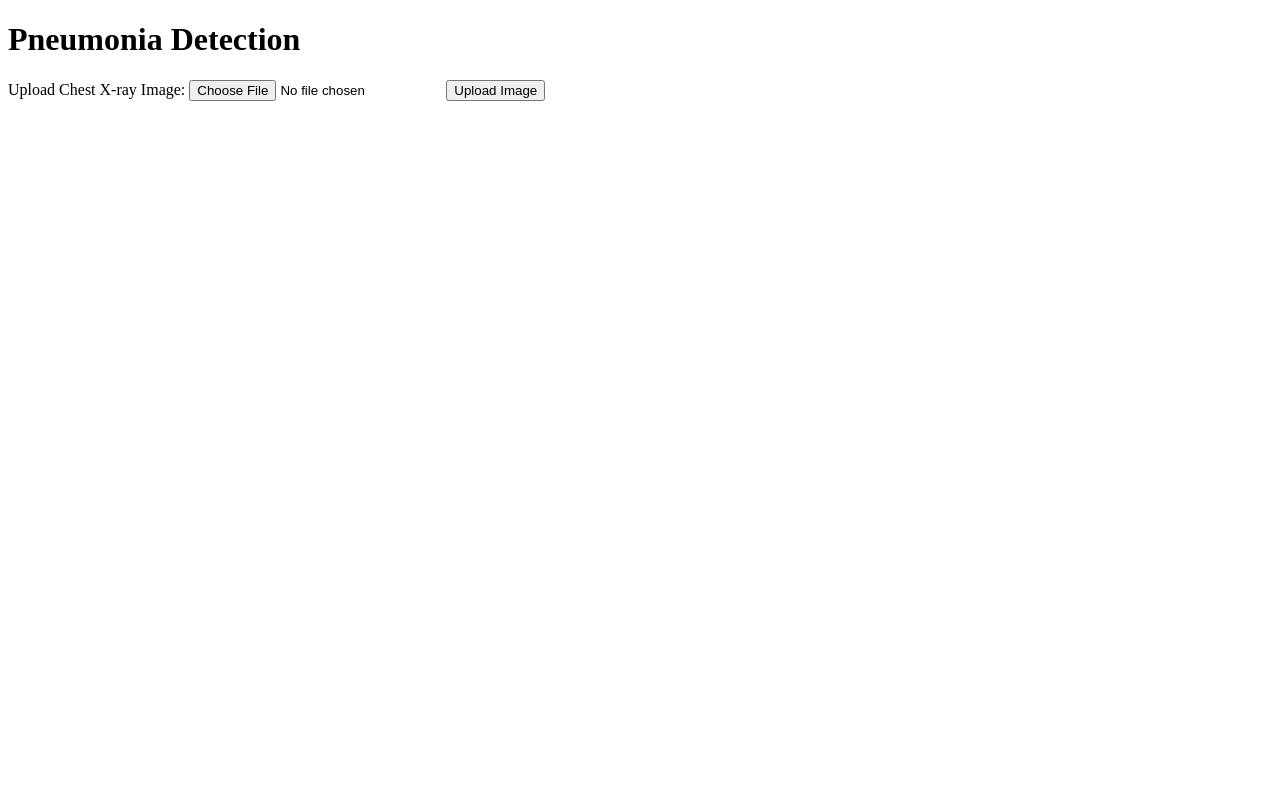
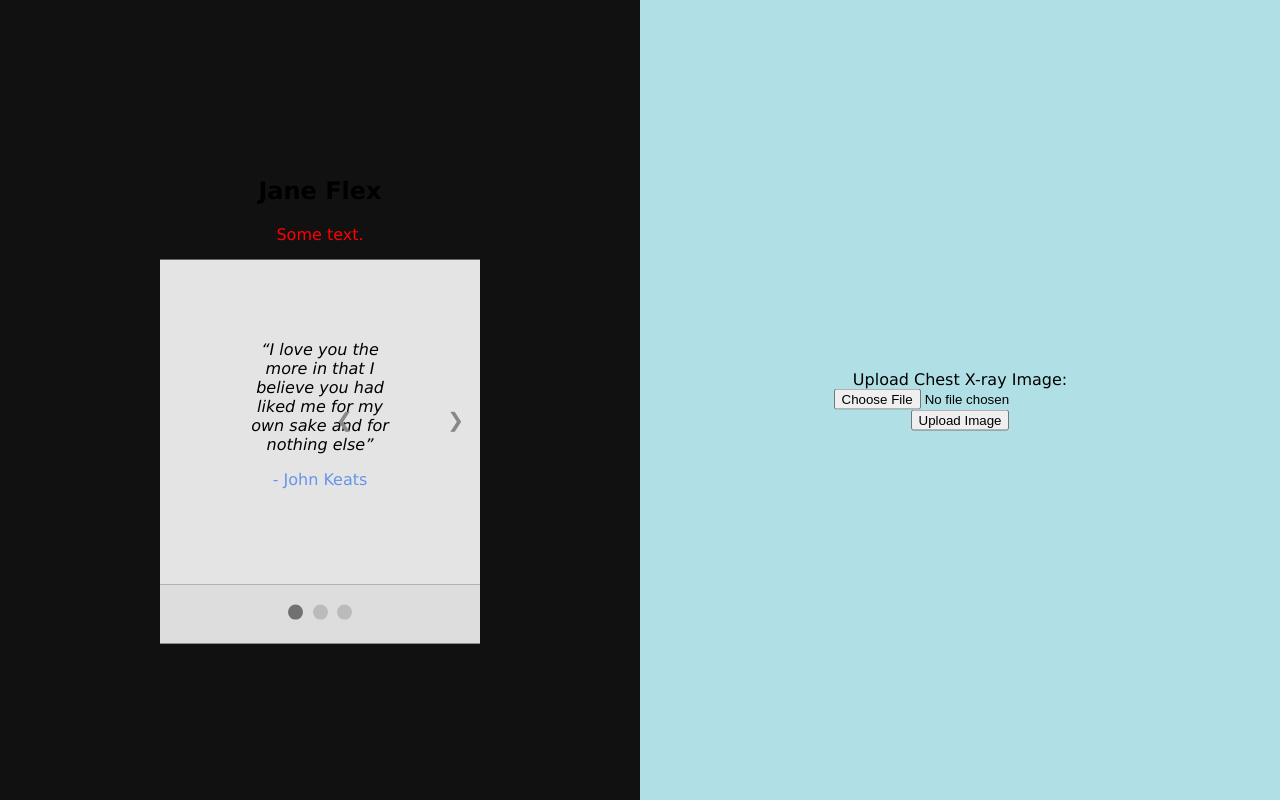
Before and after one commit to UmayyaNahanAP/MCA_Main_Project, a Django app: page / in a window 1280 px wide. Run offline with Django 4.2, Linux system fonts and the light colour scheme.

Commit message:
index page

```diff
--- a/Pneumonia_detection_using_CNN/pneumonia_detection/templates/pneumonia_detection/index.html
+++ b/Pneumonia_detection_using_CNN/pneumonia_detection/templates/pneumonia_detection/index.html
@@ -4,9 +4,197 @@
     <meta charset="UTF-8">
     <meta name="viewport" content="width=device-width, initial-scale=1.0">
     <title>Pneumonia Detection</title>
+
+    <style>
+        body {background-color: powderblue;}
+        h1   {color: blue;}
+        p    {color: red;}
+
+
+
+
+.split {
+    height: 100%;
+    width: 50%;
+    position: fixed;
+    z-index: 1;
+    top: 0;
+    overflow-x: hidden;
+    padding-top: 20px;
+  }
+
+  .left {
+    left: 0;
+    background-color: #111;
+  }
+
+  .right {
+    right: 0;
+    background-color: powderblue;
+  }
+
+  .centered {
+    position: absolute;
+    top: 50%;
+    left: 50%;
+    transform: translate(-50%, -50%);
+    text-align: center;
+  }
+
+
+  * {box-sizing: border-box}
+body {font-family: Verdana, sans-serif; margin:0}
+
+/* Slideshow container */
+.slideshow-container {
+  position: relative;
+  background: #f1f1f1f1;
+}
+
+/* Slides */
+.mySlides {
+  display: none;
+  padding: 80px;
+  text-align: center;
+}
+
+/* Next & previous buttons */
+.prev, .next {
+  cursor: pointer;
+  position: absolute;
+  top: 50%;
+  width: auto;
+  margin-top: -30px;
+  padding: 16px;
+  color: #888;
+  font-weight: bold;
+  font-size: 20px;
+  border-radius: 0 3px 3px 0;
+  user-select: none;
+}
+
+/* Position the "next button" to the right */
+.next {
+  position: absolute;
+  right: 0;
+  border-radius: 3px 0 0 3px;
+}
+
+/* On hover, add a black background color with a little bit see-through */
+.prev:hover, .next:hover {
+  background-color: rgba(0,0,0,0.8);
+  color: white;
+}
+
+/* The dot/bullet/indicator container */
+.dot-container {
+    text-align: center;
+    padding: 20px;
+    background: #ddd;
+}
+
+/* The dots/bullets/indicators */
+.dot {
+  cursor: pointer;
+  height: 15px;
+  width: 15px;
+  margin: 0 2px;
+  background-color: #bbb;
+  border-radius: 50%;
+  display: inline-block;
+  transition: background-color 0.6s ease;
+}
+
+/* Add a background color to the active dot/circle */
+.active, .dot:hover {
+  background-color: #717171;
+}
+
+/* Add an italic font style to all quotes */
+q {font-style: italic;}
+
+/* Add a blue color to the author */
+.author {color: cornflowerblue;}
+
+
+  {% comment %} .centered img {
+    width: 150px;
+    border-radius: 50%;
+  } {% endcomment %}
+    </style>
+
+
 </head>
 <body>
     <h1>Pneumonia Detection</h1>
+    <div class="split left">
+        <div class="centered">
+          <h2>Jane Flex</h2>
+          <p>Some text.</p>
+
+
+          <div class="slideshow-container">
+
+            <div class="mySlides">
+              <q>I love you the more in that I believe you had liked me for my own sake and for nothing else</q>
+              <p class="author">- John Keats</p>
+            </div>
+
+            <div class="mySlides">
+              <q>But man is not made for defeat. A man can be destroyed but not defeated.</q>
+              <p class="author">- Ernest Hemingway</p>
+            </div>
+
+            <div class="mySlides">
+              <q>I have not failed. I've just found 10,000 ways that won't work.</q>
+              <p class="author">- Thomas A. Edison</p>
+            </div>
+
+            <a class="prev" onclick="plusSlides(-1)">❮</a>
+            <a class="next" onclick="plusSlides(1)">❯</a>
+
+            </div>
+
+            <div class="dot-container">
+              <span class="dot" onclick="currentSlide(1)"></span>
+              <span class="dot" onclick="currentSlide(2)"></span>
+              <span class="dot" onclick="currentSlide(3)"></span>
+            </div>
+
+            <script>
+            var slideIndex = 1;
+            showSlides(slideIndex);
+
+            function plusSlides(n) {
+              showSlides(slideIndex += n);
+            }
+
+            function currentSlide(n) {
+              showSlides(slideIndex = n);
+            }
+
+            function showSlides(n) {
+              var i;
+              var slides = document.getElementsByClassName("mySlides");
+              var dots = document.getElementsByClassName("dot");
+              if (n > slides.length) {slideIndex = 1}
+              if (n < 1) {slideIndex = slides.length}
+              for (i = 0; i < slides.length; i++) {
+                  slides[i].style.display = "none";
+              }
+              for (i = 0; i < dots.length; i++) {
+                  dots[i].className = dots[i].className.replace(" active", "");
+              }
+              slides[slideIndex-1].style.display = "block";
+              dots[slideIndex-1].className += " active";
+            }
+            </script>
+
+        </div>
+      </div>
+
+      <div class="split right">
+        <div class="centered">
             <form method="POST" enctype="multipart/form-data">
                 {% csrf_token %}
                 <label for="image">Upload Chest X-ray Image:</label>
@@ -19,5 +207,12 @@
                 <h3>Uploaded Image:</h3>
                 <img src="{{ image }}" alt="Uploaded Image" width="300">
             {% endif %}
+        </div>
+      </div>
+
+
+
+
+
 </body>
 </html>
```
Also changed, not shown: Pneumonia_detection_using_CNN/media/person1947_bacteria_4876.jpeg (added). Lines whose indentation alone changed are shown as unchanged.
